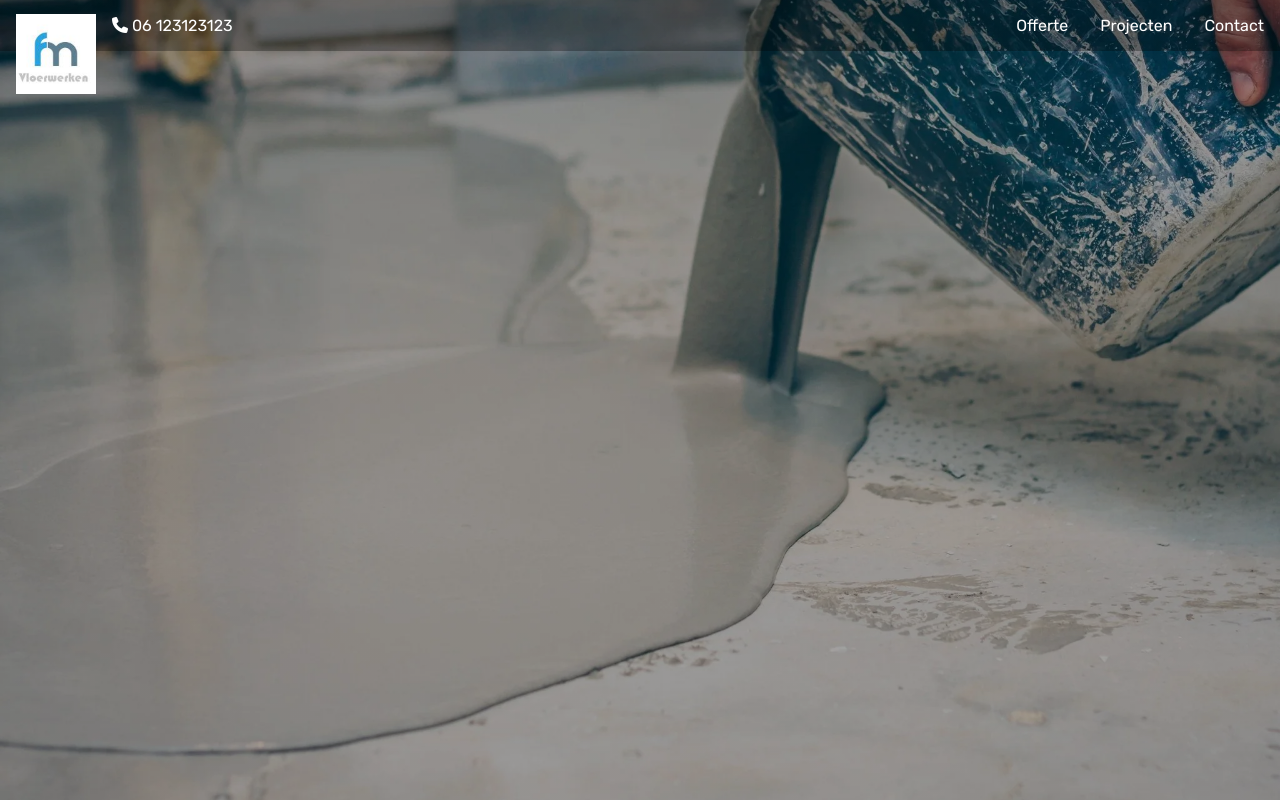
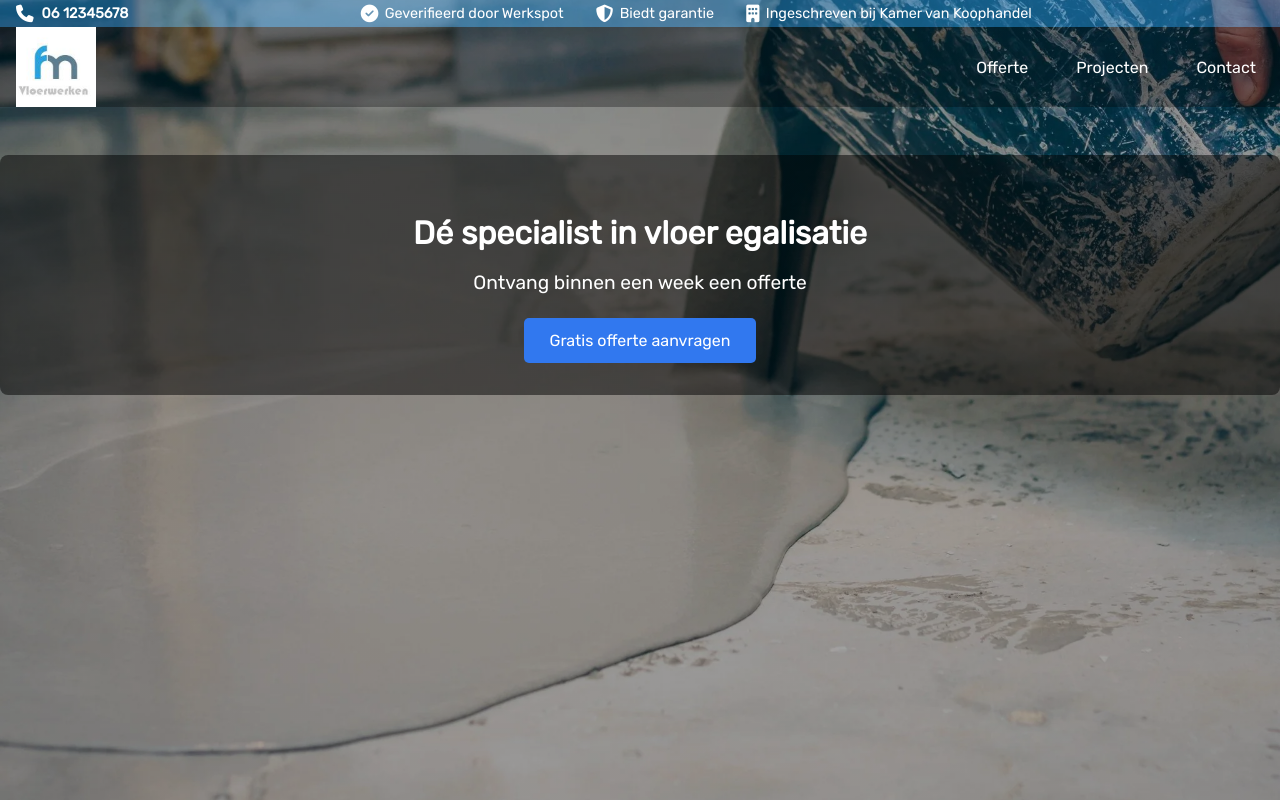
Before and after one commit to jobhengst/FM, a plain HTML site: page index.html in a window 1280 px wide. Drawn offline with Linux system fonts and the light colour scheme.

Commit message:
Added topbar and first section

```diff
--- a/index.html
+++ b/index.html
@@ -16,9 +16,25 @@
 </head>
 <body>
   <header>
+      <div class="topbar">
+    <div class="topbar_left">
+      <i class="fas fa-phone"></i>
+      <a href="tel:+310612345678">06 12345678</a>
+    </div>
+    <div class="topbar_center">
+      <div class="topbar_item">
+        <i class="fas fa-check-circle"></i> Geverifieerd door Werkspot
+      </div>
+      <div class="topbar_item">
+        <i class="fas fa-shield-alt"></i> Biedt garantie
+      </div>
+      <div class="topbar_item">
+        <i class="fas fa-building"></i> Ingeschreven bij Kamer van Koophandel
+      </div>
+    </div>
+    </div>
     <nav class="nav">
       <div class="nav_logo"><img src="/images/testfm.jpg" alt="logofm"></div>
-      <div class="telefoonnummer"> <i class="fa fa-phone" aria-hidden="true"></i> 06 123123123</div>
       <a href="#" class="nav_hamburger">
         <span class="nav_hamburger_line"></span>
         <span class="nav_hamburger_line"></span>
@@ -34,14 +50,14 @@
     </nav>
     <div class="bg"></div>
   </header>
-<!--
+
   <section class="hero">
     <div class="hero_content">
       <h2>Dé specialist in vloer egalisatie</h2>
       <p>Ontvang binnen een week een offerte</p>
       <a href="/pages/offerte.html" class="hero_button">Gratis offerte aanvragen</a>
     </div>
-  </section> -->
+  </section>
 
   <script src="scripts/script.js" defer></script>
 </body>
--- a/styles/style.css
+++ b/styles/style.css
@@ -22,49 +22,115 @@ body{
   z-index: -2;
 }
 
+.topbar {
+  display: flex;
+  justify-content: space-between;
+  align-items: center;
+  background-color: rgba(49, 160, 239, 0.4);
+  color: white;
+  padding: 0.3rem 1rem;
+  font-size: 0.9rem;
+  font-weight: 500;
+  font-family: "Rubik", sans-serif;
+  position: relative;
+  z-index: 30;
+}
+
+.topbar_left {
+  display: flex;
+  align-items: center;
+  gap: 0.5rem;
+}
+
+.topbar_left i {
+  color: #fff;
+  font-size: 1.1rem;
+}
+
+.topbar_left a {
+  color: white;
+  text-decoration: none;
+  font-weight: 600;
+}
+
+.topbar_center {
+  display: flex;
+  gap: 2rem;
+  justify-content: center;
+  flex: 1;
+}
+
+.topbar_item {
+  display: flex;
+  align-items: center;
+  gap: 0.4rem;
+}
+
+.topbar_item i {
+  color: white;
+  font-size: 1.1rem;
+}
+
+@media screen and (max-width: 600px) {
+  .topbar_center {
+    display: none;
+  }
+  .topbar {
+    justify-content: center !important;
+  }
+  .topbar_left {
+    justify-content: center;
+  }
+}
+
 .nav_logo img {
   height: 5rem;
 }
-.telefoonnummer{
-  margin-right: auto;
-}
 .nav{
-  height: 3.2rem;
+  height: 5rem;
   display: flex;
   justify-content: space-between;
   align-items: center;
   color: white;
   background: linear-gradient(rgba(0, 0, 0, 0.3), rgba(0, 0, 0, 0.3));
   margin-bottom: 3rem;
+  position: relative; /* zorgt dat absolute children relatief aan nav zijn */
+  z-index: 10; /* basis */
 }
 
 .nav_logo{
-  height: 1.5rem;
   margin: auto 1rem;
 }
 
 .nav_menu ul {
-    margin: 0;
-    padding: 0;
-    display: flex
-;
+  margin: 0;
+  padding: 0;
+  display: flex;
 }
 
 .nav_menu ul li{
   list-style: none;
 }
 
-.nav_menu ul li a{
+.nav_menu ul li a {
   text-decoration: none;
   color: white;
-  padding: 1rem;
-  display: block;
+  display: flex;
+  align-items: center;
+  justify-content: center;
+  height: 5rem;
+  padding: 0 1.5rem;
   cursor: pointer;
+  box-sizing: border-box;
+  transition: background-color 0.2s ease;
+  z-index: 9;
 }
 
-.nav_menu li:hover{
-  background-color: rgba(49,160,239,0.5);
+
+.nav_menu ul li a:hover {
+  background-color: rgba(49, 160, 239, 0.5);
 }
+
 
 .nav_hamburger{
   width: 1.875rem;
@@ -75,6 +141,7 @@ body{
   position: absolute;
   top: 1rem;
   right: 1rem;
+  z-index: 20; /* hoger dan nav_menu, altijd klikbaar */
 }
 
 .nav_hamburger_line {
@@ -89,11 +156,6 @@ body{
   .nav_logo img{
   height: 5rem;
   }
-    .telefoonnummer {
-        margin-left: auto;
-        margin-bottom: 1rem;
-        cursor: pointer;
-    }
   .nav_hamburger{
     display: flex;
   }
@@ -101,8 +163,8 @@ body{
     position: absolute;
     display: flex;
     align-items: center;
-    background-color: rgba(49,160,239,0.3);
-    top: -14rem;
+    background-color: rgba(49,160,239,0.1);
+    top: -23rem;
     width: 100%;
     transition: all ease-in-out 0.4s;
   }
@@ -112,16 +174,18 @@ body{
   }
   .nav_menu ul {
     flex-direction: column;
-    margin-top: 0.25rem;
+    margin-top: 5rem;
     width: 100%;
-    padding: 3rem 0 0.6rem;
-    cursor: pointer;
-  }
+    padding: 0rem 0 0.6rem;
+    background-color: rgba(49, 160, 239, 0.3);
+    backdrop-filter: blur(3px);
+    -webkit-backdrop-filter: blur(3px);
+    }
   .nav_menu ul li{
     text-align: center;
   }
   .nav_menu ul li a {
-    padding: 1rem;
+    padding: 0rem 0rem;
   }
   .nav_menu{
     z-index: -1;
@@ -138,51 +202,73 @@ body{
   .nav_hamburger.active :nth-child(3){
     transform: rotate(-45deg) translate(0.45rem, -0.1875rem)
   }
-  .hero {
-    flex-direction: column;
-  }
+
 }
 
-/* .hero {
+.hero {
   display: flex;
-  flex-wrap: wrap;
-  width: 100%;
-  min-height: 500px;
-  margin-bottom: 3rem;
+  justify-content: center;
+  align-items: center;
+  box-sizing: border-box;
 }
 
 .hero_content {
-  flex: 1;
-  background: linear-gradient(rgba(0, 0, 0, 0.3), rgba(0, 0, 0, 0.3));
-  color: black;
-  padding: 3rem 2rem;
-  display: flex;
-  flex-direction: column;
-  justify-content: center;
-  min-width: 300px;
+  background: linear-gradient(rgba(0,0,0,0.5), rgba(0,0,0,0.5));
+  color: white;
+  padding: 2rem;
+  border-radius: 8px;
+  text-align: center;
+
+  width: 100%;        /* hele breedte */
+  margin: 0 auto;     /* centreren */
 }
 
 .hero_content h2 {
-  font-size: 2rem;
+  font-size: 2rem;    /* wat groter op desktop */
   margin-bottom: 1rem;
 }
 
 .hero_content p {
-  font-size: 24px;
-  margin-bottom: 2rem;
+  font-size: 1.2rem;
+  margin-bottom: 1.5rem;
 }
 
 .hero_button {
-  display: inline-block;
-  background-color: black;
+  background-color: #3178ef;
   color: white;
   padding: 0.8rem 1.6rem;
-  font-size: 19.3px;
+  font-size: 1rem;
+  border-radius: 5px;
   text-decoration: none;
-  border-radius: 5px;
+  display: inline-block;
   transition: background-color 0.3s ease;
 }
 
 .hero_button:hover {
-  background-color: #333;
-} */
+  background-color: #235ac4;
+}
+
+@media screen and (max-width: 550px) {
+  .hero {
+    height: auto;
+    padding: 0rem 1rem;
+  }
+
+  .hero_content {
+    padding: 2rem 1rem;
+    border-radius: 0; /* optioneel: hoekjes weg op mobiel */
+  }
+
+  .hero_content h2 {
+    font-size: 1.4rem;
+  }
+
+  .hero_content p {
+    font-size: 1rem;
+  }
+
+  .hero_button {
+    font-size: 0.95rem;
+    padding: 0.7rem 1.4rem;
+  }
+}
```
